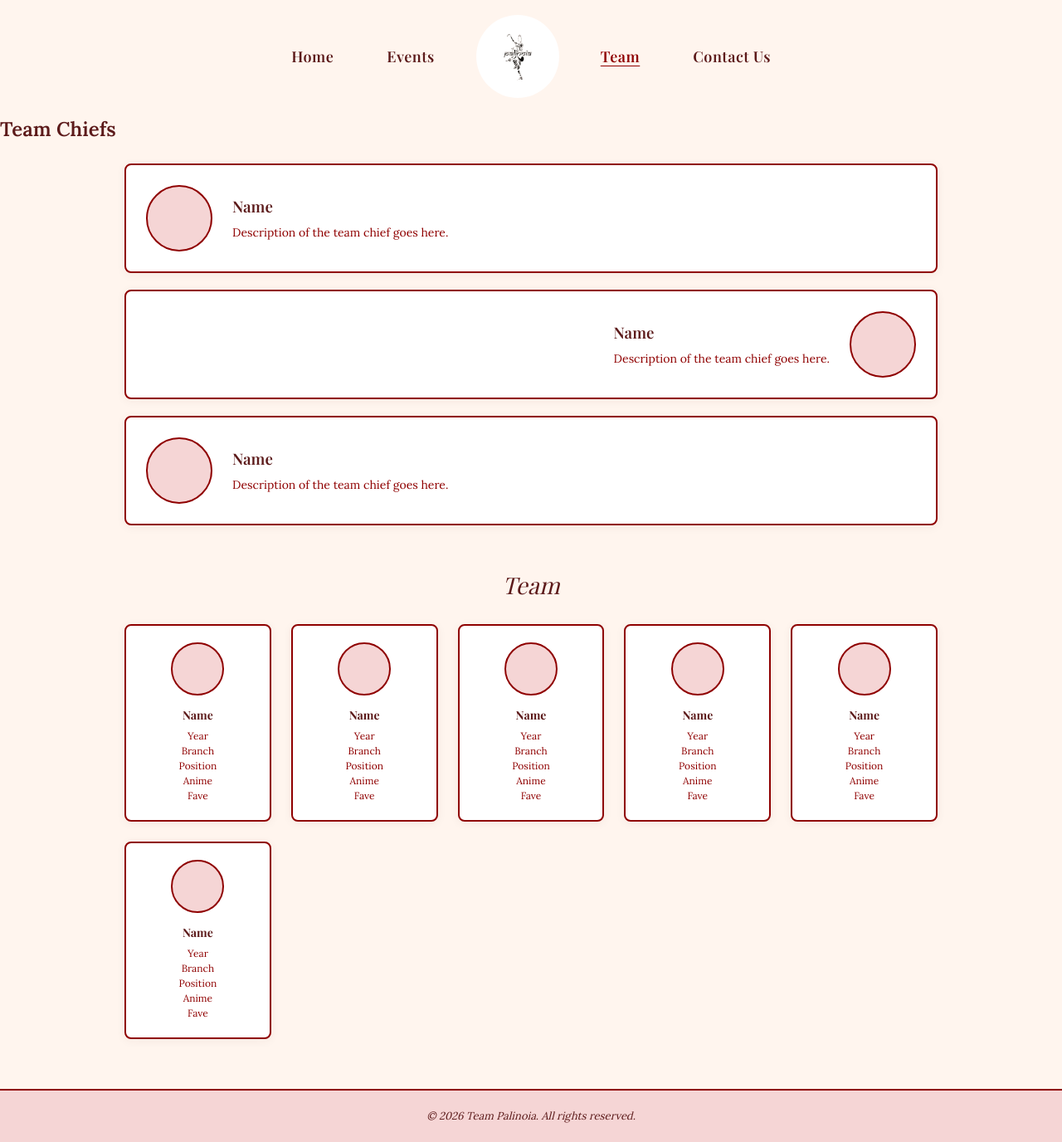
After one commit to Vinayak314/WPL_mini_project, a PHP site: page /team.html in a window 1280 px wide. The commit adds this page. Shown: the whole page at 83% size. Run offline with PHP 8.4, Linux system fonts and the light colour scheme; some web fonts are replaced.

Commit message:
added team page and updated style.css

```diff
--- a/style.css
+++ b/style.css
@@ -163,3 +163,100 @@ a {
     color: var(--burgundy);
     font-style: italic;
 }
+
+/* ===== Team Page ===== */
+.team-section {
+    padding: 20px 60px 60px;
+    max-width: 1100px;
+    margin: 0 auto;
+}
+
+/* Chiefs */
+.chiefs {
+    margin-bottom: 48px;
+}
+
+.chief-card {
+    display: flex;
+    align-items: center;
+    gap: 24px;
+    background: #fff;
+    border: 2px solid var(--rose);
+    border-radius: 8px;
+    padding: 24px;
+    margin-bottom: 20px;
+    box-shadow: 0 2px 12px rgba(92, 26, 26, 0.06);
+}
+
+.chief-card.reverse {
+    flex-direction: row-reverse;
+}
+
+.chief-avatar {
+    width: 80px;
+    height: 80px;
+    border-radius: 50%;
+    background: var(--blush);
+    border: 2px solid var(--rose);
+    flex-shrink: 0;
+}
+
+.chief-info h3 {
+    font-family: var(--heading);
+    color: var(--burgundy);
+    margin-bottom: 4px;
+    font-weight: 600;
+}
+
+.chief-info p {
+    font-size: 14px;
+    color: var(--rose);
+}
+
+/* Team Members Grid */
+.members-title {
+    text-align: center;
+    font-family: var(--heading);
+    font-size: 28px;
+    font-weight: 400;
+    font-style: italic;
+    color: var(--burgundy);
+    margin-bottom: 24px;
+}
+
+.members-grid {
+    display: grid;
+    grid-template-columns: repeat(auto-fit, minmax(160px, 1fr));
+    gap: 24px;
+}
+
+.member-card {
+    background: #fff;
+    border: 2px solid var(--rose);
+    border-radius: 8px;
+    padding: 20px;
+    text-align: center;
+    box-shadow: 0 2px 12px rgba(92, 26, 26, 0.06);
+}
+
+.member-avatar {
+    width: 64px;
+    height: 64px;
+    border-radius: 50%;
+    background: var(--blush);
+    border: 2px solid var(--rose);
+    margin: 0 auto 12px;
+}
+
+.member-card h4 {
+    font-family: var(--heading);
+    color: var(--burgundy);
+    font-size: 14px;
+    margin-bottom: 4px;
+}
+
+.member-card p {
+    font-size: 12px;
+    color: var(--rose);
+    line-height: 1.5;
+}
--- /dev/null
+++ b/team.html
@@ -0,0 +1,94 @@
+<!DOCTYPE html>
+<html lang="en">
+
+<head>
+    <meta charset="UTF-8">
+    <meta name="viewport" content="width=device-width, initial-scale=1.0">
+    <title>Team - Team Palinoia</title>
+    <link rel="stylesheet" href="style.css">
+</head>
+
+<body>
+
+    <nav class="navbar">
+        <a href="index.html">Home</a>
+        <a href="events.html">Events</a>
+        <div class="logo-wrapper"><img src="logo.jpeg" alt="Logo" class="logo"></div>
+        <a href="team.html" class="active">Team</a>
+        <a href="contact.html">Contact Us</a>
+    </nav>
+
+    <main>
+        <h2 class="page-title">Team Chiefs</h2>
+
+        <div class="team-section">
+
+            <div class="chiefs">
+                <div class="chief-card">
+                    <div class="chief-avatar"></div>
+                    <div class="chief-info">
+                        <h3>Name</h3>
+                        <p>Description of the team chief goes here.</p>
+                    </div>
+                </div>
+                <div class="chief-card reverse">
+                    <div class="chief-avatar"></div>
+                    <div class="chief-info">
+                        <h3>Name</h3>
+                        <p>Description of the team chief goes here.</p>
+                    </div>
+                </div>
+                <div class="chief-card">
+                    <div class="chief-avatar"></div>
+                    <div class="chief-info">
+                        <h3>Name</h3>
+                        <p>Description of the team chief goes here.</p>
+                    </div>
+                </div>
+            </div>
+
+            <h3 class="members-title">Team</h3>
+
+            <div class="members-grid">
+                <div class="member-card">
+                    <div class="member-avatar"></div>
+                    <h4>Name</h4>
+                    <p>Year<br>Branch<br>Position<br>Anime<br>Fave</p>
+                </div>
+                <div class="member-card">
+                    <div class="member-avatar"></div>
+                    <h4>Name</h4>
+                    <p>Year<br>Branch<br>Position<br>Anime<br>Fave</p>
+                </div>
+                <div class="member-card">
+                    <div class="member-avatar"></div>
+                    <h4>Name</h4>
+                    <p>Year<br>Branch<br>Position<br>Anime<br>Fave</p>
+                </div>
+                <div class="member-card">
+                    <div class="member-avatar"></div>
+                    <h4>Name</h4>
+                    <p>Year<br>Branch<br>Position<br>Anime<br>Fave</p>
+                </div>
+                <div class="member-card">
+                    <div class="member-avatar"></div>
+                    <h4>Name</h4>
+                    <p>Year<br>Branch<br>Position<br>Anime<br>Fave</p>
+                </div>
+                <div class="member-card">
+                    <div class="member-avatar"></div>
+                    <h4>Name</h4>
+                    <p>Year<br>Branch<br>Position<br>Anime<br>Fave</p>
+                </div>
+            </div>
+
+        </div>
+    </main>
+
+    <footer class="footer">
+        &copy; 2026 Team Palinoia. All rights reserved.
+    </footer>
+
+</body>
+
+</html>
```
